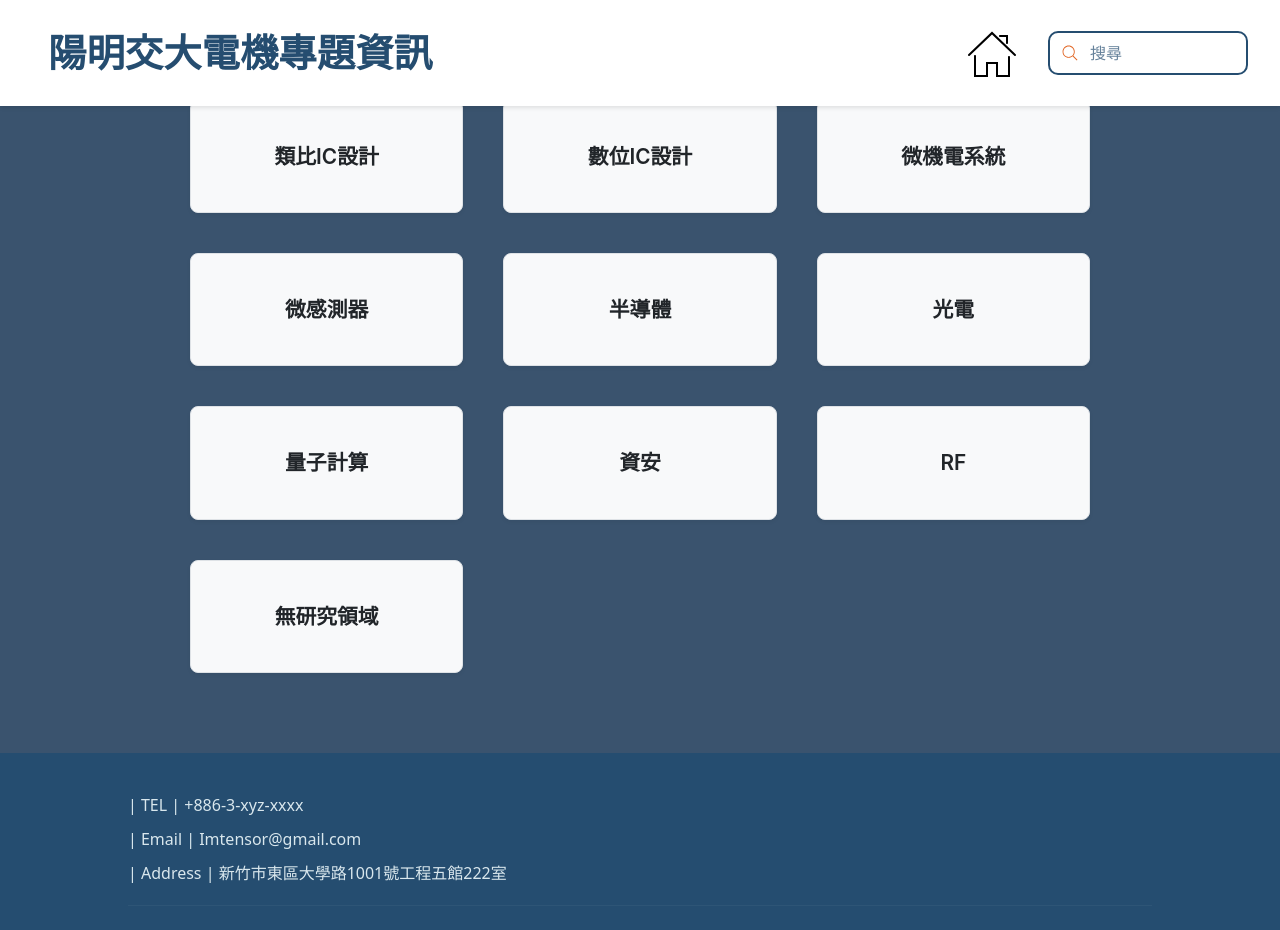
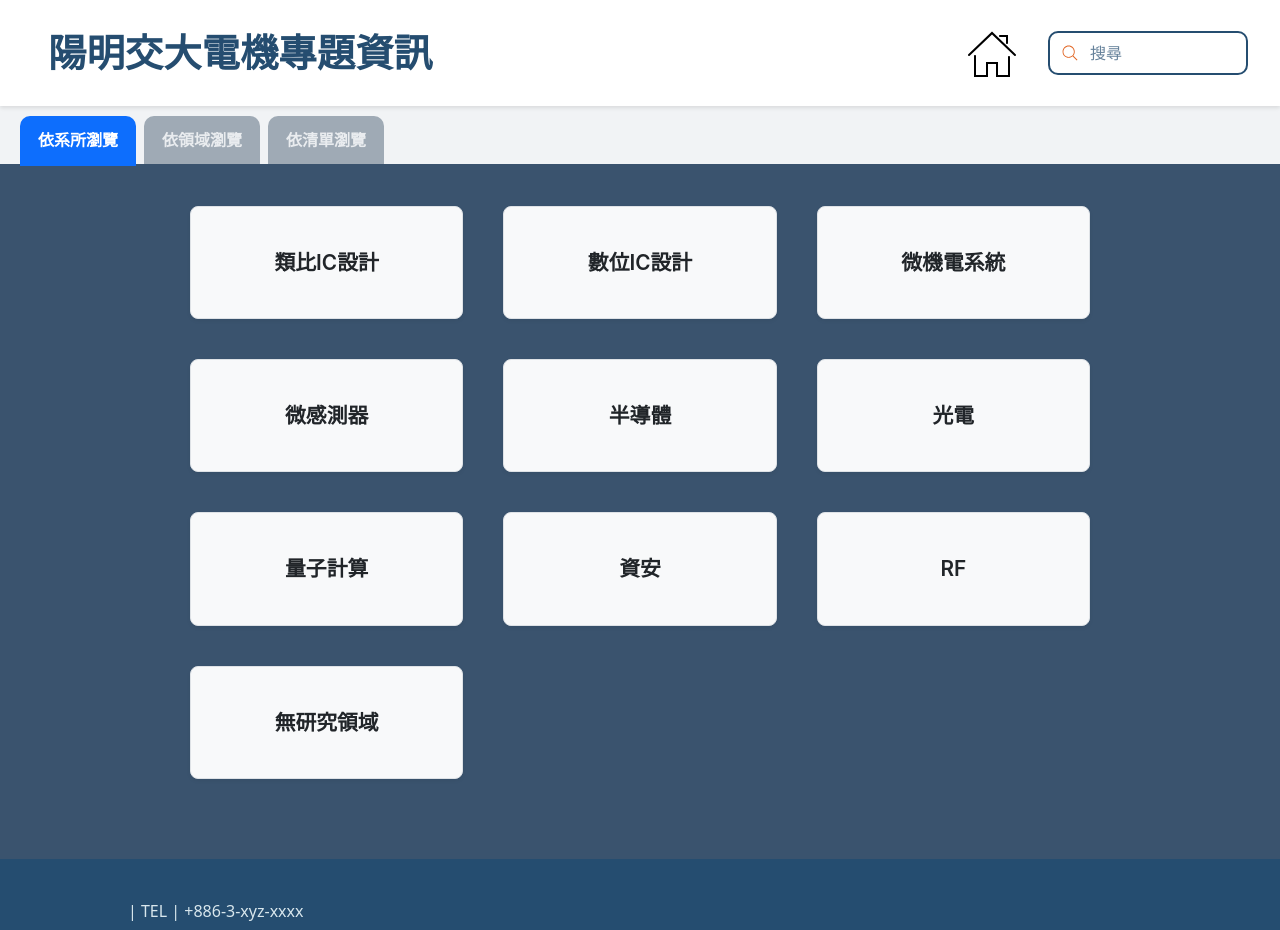
Before and after one commit to nycueesa/nycueelab, a React (Vite) app in the folder frontend/: page /nycueelab/topicpage in a window 1280 px wide. Shown: the top 930 px of the page. Built offline with nearby package versions, Linux system fonts and the light colour scheme.

Commit message:
fix: Add navbarRef to avoid issues with navbar height

```diff
--- a/frontend/src/Layout.jsx
+++ b/frontend/src/Layout.jsx
@@ -22,7 +22,22 @@
   const [show3, setShow3] = useState(false);
   const [show4, setShow4] = useState(false);
   const [menuOpen, setMenuOpen] = useState(false);
+  const navbarRef = useRef(null);
   const location = useLocation();
+
+  useEffect(() => {
+    const updateNavbarHeight = () => {
+      const height = navbarRef.current?.offsetHeight || 0;
+      document.documentElement.style.setProperty('--navbar-height', `${height}px`);
+    };
+
+    updateNavbarHeight();
+    window.addEventListener('resize', updateNavbarHeight);
+
+    return () => {
+      window.removeEventListener('resize', updateNavbarHeight);
+    };
+  }, []);
 
 
 
@@ -33,7 +48,7 @@
   const theme = isLightVersion ? 'light' : 'dark';
 
   return (
-    <Navbar variant={theme} expand="lg"
+    <Navbar ref={navbarRef} variant={theme} expand="lg"
            className={`${styles.navbarCustom} ${styles[`navbar${theme.charAt(0).toUpperCase() + theme.slice(1)}`]}`}>
       <Container fluid className={styles.customContainer}>
         <Navbar.Brand as={Link} to="/" className={`${styles.brandTitle} ${styles[`brandTitle${theme.charAt(0).toUpperCase() + theme.slice(1)}`]}`}>
@@ -77,11 +92,11 @@
             <div className={styles.contactRow}>
             <span className={styles.contactItem}>| TEL | +886-3-xyz-xxxx</span>
             <span className={styles.contactItem}>| Email | Imtensor@gmail.com</span>
-            <span className={styles.contactItem}>| Address | 新竹市東區大學路1001號工程五館222室</span>
+            <span className={styles.contactItem}>| Address | 新竹市東區大學路1001號工程五館219B室</span>
             </div>
             <hr className={styles.contactHr} />
             <div className={styles.contactCopyRight}>
-            Copyright © Autonomous intelligent Sensory Microsystems with Analog Reconfigurable Technologies Laboratory
+            Copyright © National Yang Ming Chiao Tung University EESA | Team NaNashi & Chang. All Rights Reserved.
             </div>
         </footer>
     )
--- a/frontend/src/Layout.module.css
+++ b/frontend/src/Layout.module.css
@@ -1,12 +1,20 @@
+:root {
+  --navbar-height: 80px; /* 預設值 */
+}
+
 .layoutContainer {
   display: flex;
   flex-direction: column;
   min-height: 100vh;
+  width: 100%;
+  overflow-x: hidden;
 }
 
 .layoutMain {
   flex: 1;
   display: flex;
+  padding-top: var(--navbar-height, 80px); /* 使用CSS變數，如果沒有設置則預設為80px */
+  width: 100%;
 }
 
 .mainContent {
```
